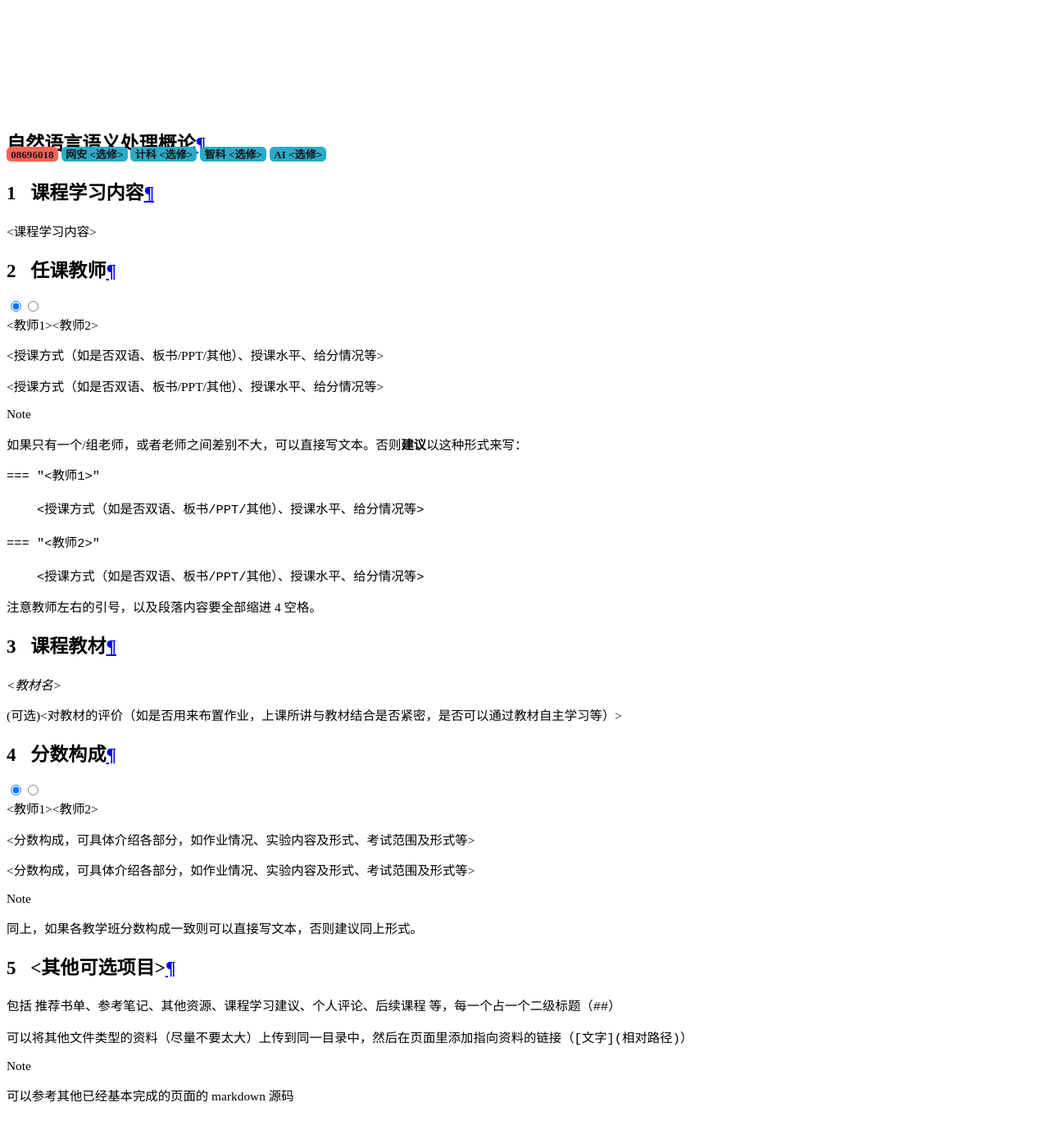
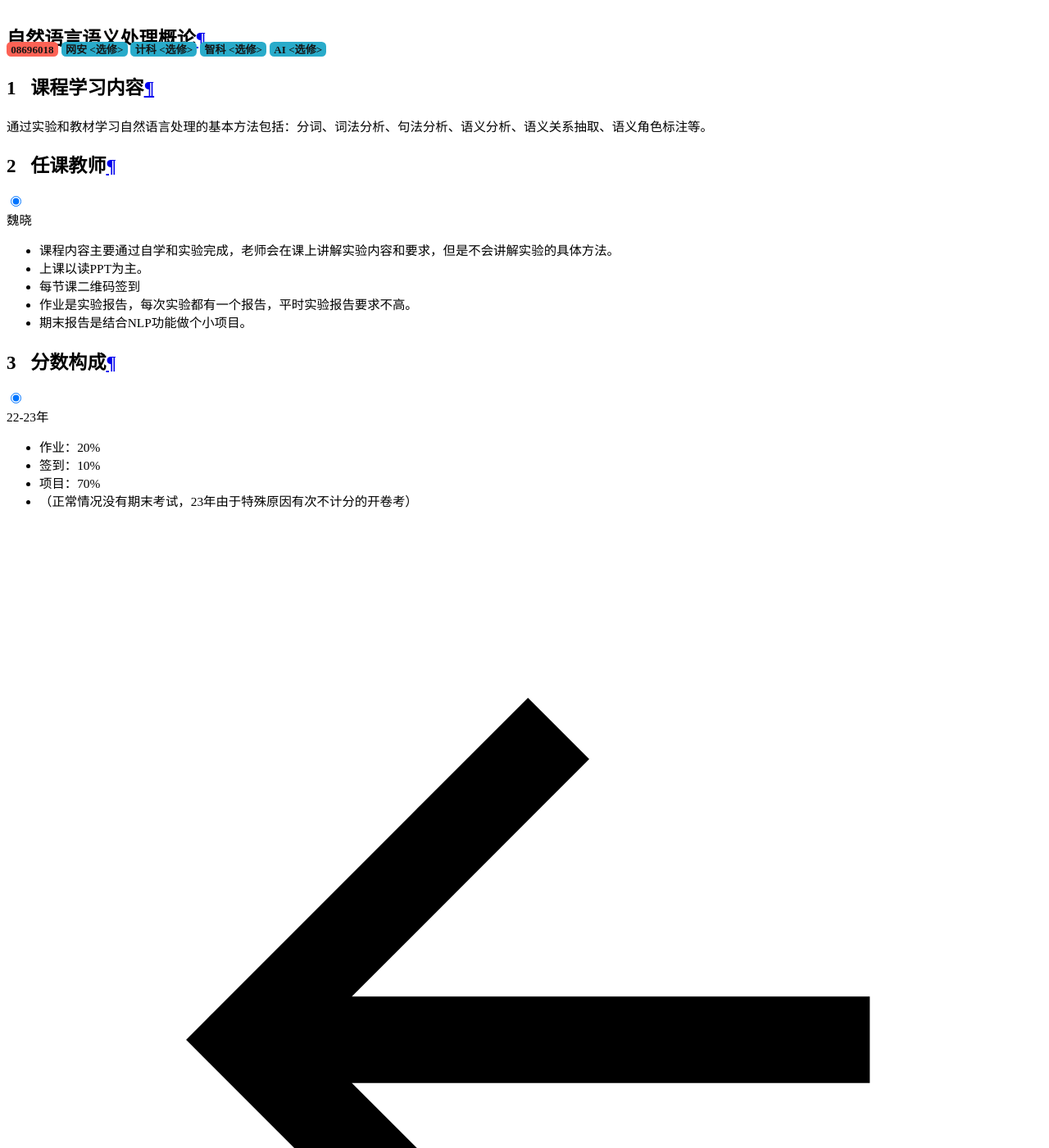
Before and after one commit to shu-cake1salie/SHU-Cyberspace-Security-101, an MkDocs documentation site: the page built from docs/1_course_computer/08696018_NLP/index.md, in a window 1280 px wide and 1400 px high, scrolled down 15519 px. Shown: the whole window at 82% size. Built offline with MkDocs 1.6.1 and Material for MkDocs 9.7.7, drawn with Linux system fonts in a browser that asks for light colours; comment, search, counter and statistics services are not loaded; some of the changed text lies outside the part shown.

Commit message:
docs: OOP, BD, IT, NLP (#16)

````diff
--- a/docs/1_course_computer/08696018_NLP/index.md
+++ b/docs/1_course_computer/08696018_NLP/index.md
@@ -9,55 +9,39 @@
 
 ## 课程学习内容
 
-<课程学习内容>
+通过实验和教材学习自然语言处理的基本方法包括：分词、词法分析、句法分析、语义分析、语义关系抽取、语义角色标注等。
 
 ## 任课教师
 
-=== "<教师1>"
+=== "魏晓"
 
-    <授课方式（如是否双语、板书/PPT/其他）、授课水平、给分情况等>
+    - 课程内容主要通过自学和实验完成，老师会在课上讲解实验内容和要求，但是不会讲解实验的具体方法。
+    - 上课以读PPT为主。
+    - 每节课二维码签到
+    - 作业是实验报告，每次实验都有一个报告，平时实验报告要求不高。
+    - 期末报告是结合NLP功能做个小项目。
 
-=== "<教师2>"
+<!-- ## 课程教材
 
-    <授课方式（如是否双语、板书/PPT/其他）、授课水平、给分情况等>
+*<教材名>* -->
 
-!!! note
-    如果只有一个/组老师，或者老师之间差别不大，可以直接写文本。否则**建议**以这种形式来写：
-    ```markdown
-    === "<教师1>"
-
-        <授课方式（如是否双语、板书/PPT/其他）、授课水平、给分情况等>
-
-    === "<教师2>"
-
-        <授课方式（如是否双语、板书/PPT/其他）、授课水平、给分情况等>
-    ```
-    注意教师左右的引号，以及段落内容要全部缩进 4 空格。
-
-## 课程教材
-
-*<教材名>*
-
-(可选)<对教材的评价（如是否用来布置作业，上课所讲与教材结合是否紧密，是否可以通过教材自主学习等）>
 
 ## 分数构成
 
-=== "<教师1>"
+=== "22-23年"
 
-    <分数构成，可具体介绍各部分，如作业情况、实验内容及形式、考试范围及形式等>
+    - 作业：20%
+    - 签到：10%
+    - 项目：70%
+    - （正常情况没有期末考试，23年由于特殊原因有次不计分的开卷考）
 
-=== "<教师2>"
 
-    <分数构成，可具体介绍各部分，如作业情况、实验内容及形式、考试范围及形式等>
 
-!!! note
-    同上，如果各教学班分数构成一致则可以直接写文本，否则建议同上形式。
-
-## <其他可选项目>
+<!-- ## <其他可选项目>
 
 包括 推荐书单、参考笔记、其他资源、课程学习建议、个人评论、后续课程 等，每一个占一个二级标题（`##`）
 
 可以将其他文件类型的资料（尽量不要太大）上传到同一目录中，然后在页面里添加指向资料的链接（`[文字](相对路径)`）
 
 !!! note
-    可以参考其他已经基本完成的页面的 markdown 源码
+    可以参考其他已经基本完成的页面的 markdown 源码 -->
````
Also changed, not shown: docs/1_course_computer/08305138_OOP/index.md (+18 -24 lines), docs/1_course_computer/08306145_BD/index.md (+18 -27 lines), docs/1_course_computer/08695004_IT/index.md (+18 -27 lines), docs/1_course_computer/08695028_CS/index.md (+1 -1 lines), docs/1_course_computer/index.md (+5 -5 lines).
